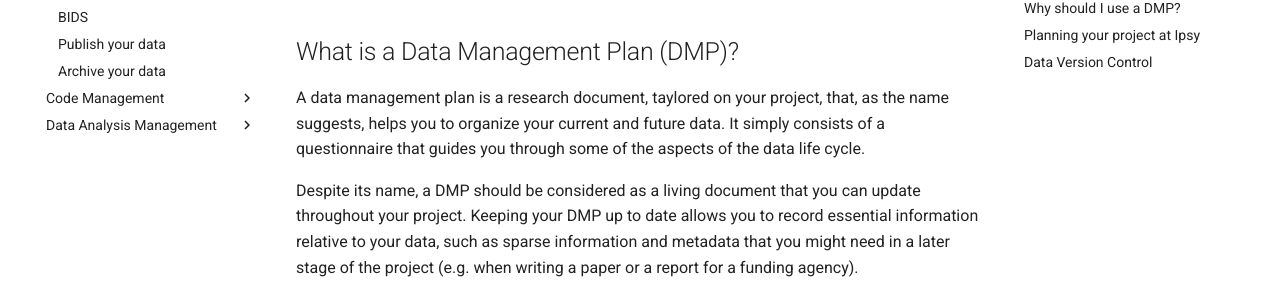
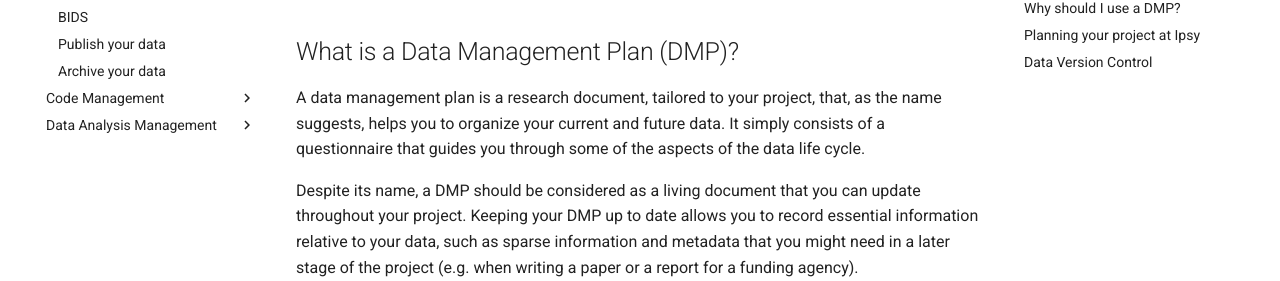
Before and after one commit to pvavra/temp-ipsy, an MkDocs documentation site: the page built from docs/open-science/research-data-management/planning.md, in a window 1280 px wide and 900 px high, scrolled down 308 px. Shown: the part 172-453 px from the top of the window. Built offline with MkDocs 1.6.1 and Material for MkDocs 9.7.7, drawn with Linux system fonts in a browser that asks for light colours.

Commit message:
Fix typos

```diff
--- a/docs/open-science/research-data-management/planning.md
+++ b/docs/open-science/research-data-management/planning.md
@@ -7,7 +7,7 @@ A good starting point to start thinking about data management is to use a **Data
 
 ## What is a Data Management Plan (DMP)?
 
-A data management plan is a research document, taylored on your project, that, as the name suggests, helps you to organize your current and future data. It simply consists of a questionnaire that guides you through some of the aspects of the data life cycle.
+A data management plan is a research document, tailored to your project, that, as the name suggests, helps you to organize your current and future data. It simply consists of a questionnaire that guides you through some of the aspects of the data life cycle.
 
 Despite its name, a DMP should be considered as a living document that you can update throughout your project. Keeping your DMP up to date allows you to record essential information relative to your data, such as sparse information and metadata that you might need in a later stage of the project (e.g. when writing a paper or a report for a funding agency).
 
```
